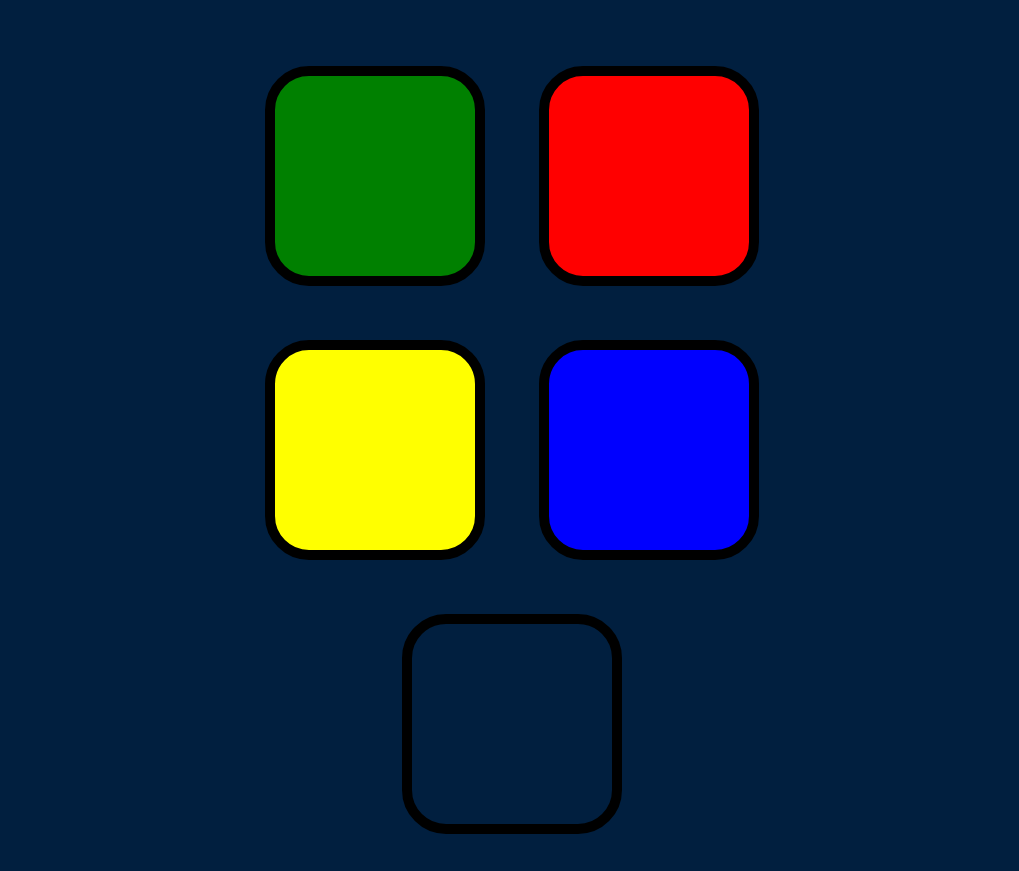
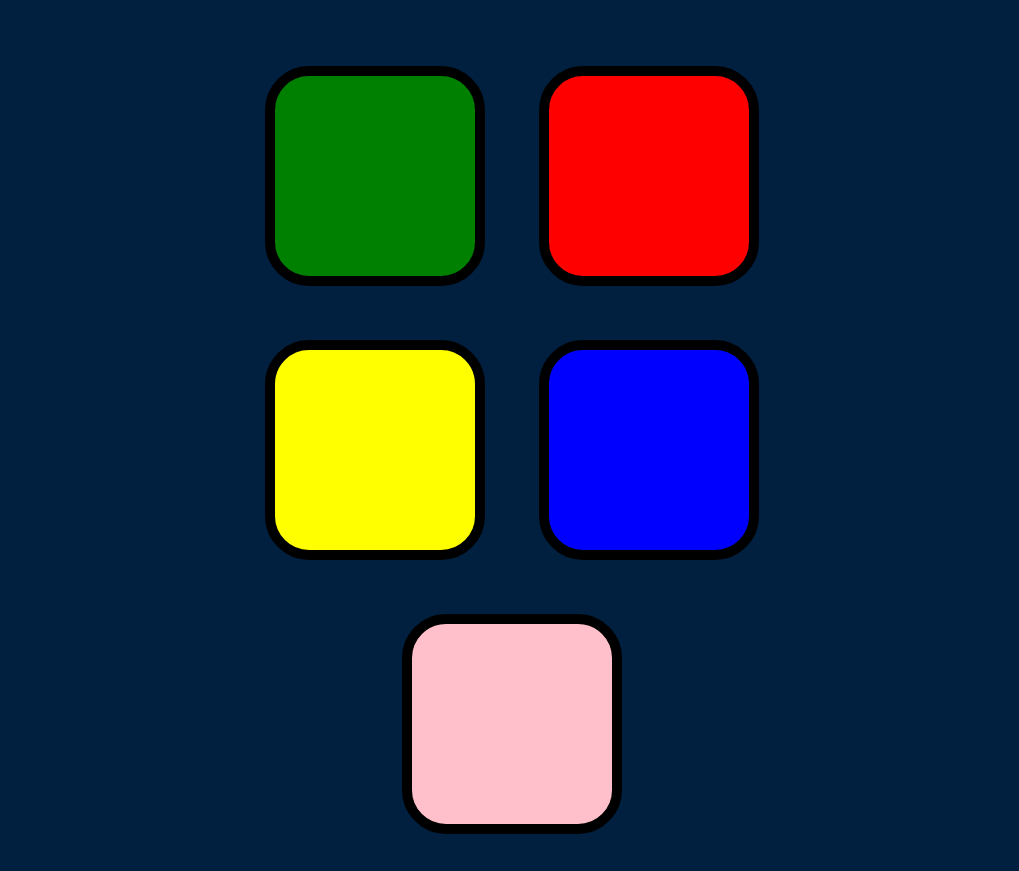
Before and after one commit to chandana-Jangannagari/2nd-project, a plain HTML site: page Simon-Game-main/index.html in a window 1280 px wide. Shown: the part 133-1004 px from the top of the page, without its empty margins (128-1147 px from the left). Drawn offline with nearby package versions, Linux system fonts and the light colour scheme.

Commit message:
Update styles.css
BG is added(pink)

```diff
--- a/Simon-Game-main/styles.css
+++ b/Simon-Game-main/styles.css
@@ -47,6 +47,9 @@ body {
   background-color: yellow;
 }
 
+.pink {
+  background-color: pink;
+}
 .pressed {
   box-shadow: 0 0 20px white;
   background-color: grey;
```
